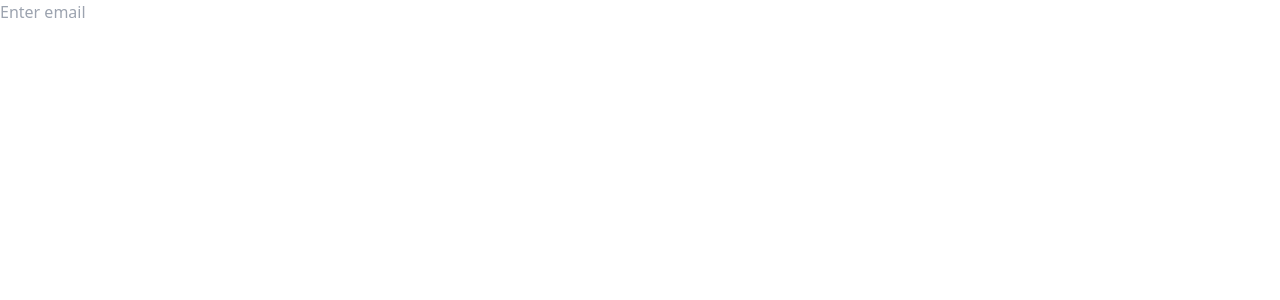
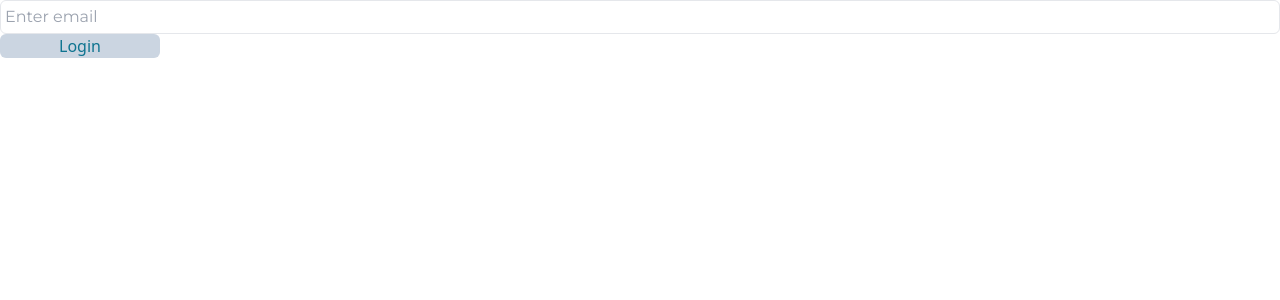
Before and after one commit to 120lennox/VirtualChurch-project, a React (Create React App) app in the folder virtual-church/: page / in a window 1280 px wide. Shown: the top 300 px of the page. Built offline with nearby package versions, Linux system fonts and the light colour scheme.

Commit message:
added custom button and input boxes

```diff
--- a/virtual-church/public/index.html
+++ b/virtual-church/public/index.html
@@ -5,6 +5,9 @@
     <link rel="icon" href="%PUBLIC_URL%/favicon.ico" />
     <meta name="viewport" content="width=device-width, initial-scale=1" />
     <meta name="theme-color" content="#000000" />
+    <link rel="preconnect" href="https://fonts.googleapis.com">
+  <link rel="preconnect" href="https://fonts.gstatic.com" crossorigin>
+  <link href="https://fonts.googleapis.com/css2?family=Montserrat:ital,wght@0,100..900;1,100..900&display=swap" rel="stylesheet">
     <meta
       name="description"
       content="Web site created using create-react-app"
--- a/virtual-church/src/App.jsx
+++ b/virtual-church/src/App.jsx
@@ -8,6 +8,8 @@ function App() {
   return (
     <div>
       <InputBox type="text" placeholder="Enter email" />
+      <br />
+      <Buttons label="Login" width="w-40" />
 
     </div>
   );
--- a/virtual-church/src/build_tools/Buttons.jsx
+++ b/virtual-church/src/build_tools/Buttons.jsx
@@ -1,8 +1,6 @@
 export default function Buttons(props){
-    const type = props.type
-    const value = props.value
-
+    const {label, children, width} = props;
     return(
-        <input className="px-4 w-20 cursor-pointer bg-slate-600 border-r-4" type={type} value={value} />
+       <button className={`rounded-md bg-slate-300 text-cyan-700 ${width}`} >{label || children}</button>
     )
 }
--- a/virtual-church/src/build_tools/InputBox.jsx
+++ b/virtual-church/src/build_tools/InputBox.jsx
@@ -6,6 +6,6 @@ export default function InputBox(props){
     const id = props.id
 
     return (
-        <input className="" type={type} placeholder={placeholder} value={value} name={name} id={id} />
+        <input className="w-full p-1 border rounded-md font-Montserrat  outline-none focus:ring-2 focus:ring-gray-400"  type={type} placeholder={placeholder} value={value} name={name} id={id} />
     )
 }
--- a/virtual-church/tailwind.config.js
+++ b/virtual-church/tailwind.config.js
@@ -2,7 +2,11 @@
 module.exports = {
   content: ["./src/**/*.{html,js,jsx}"],
   theme: {
-    extend: {},
+    extend: {
+      fontFamily:{
+        "Montserrat":["Montserrat", "sans-serif"]
+      }
+    },
   },
   plugins: [],
 }
```
Also changed, not shown: virtual-church/src/nav-elements/About.jsx (added), virtual-church/src/nav-elements/Login.jsx (added), virtual-church/src/nav-elements/Signup.jsx (added).
